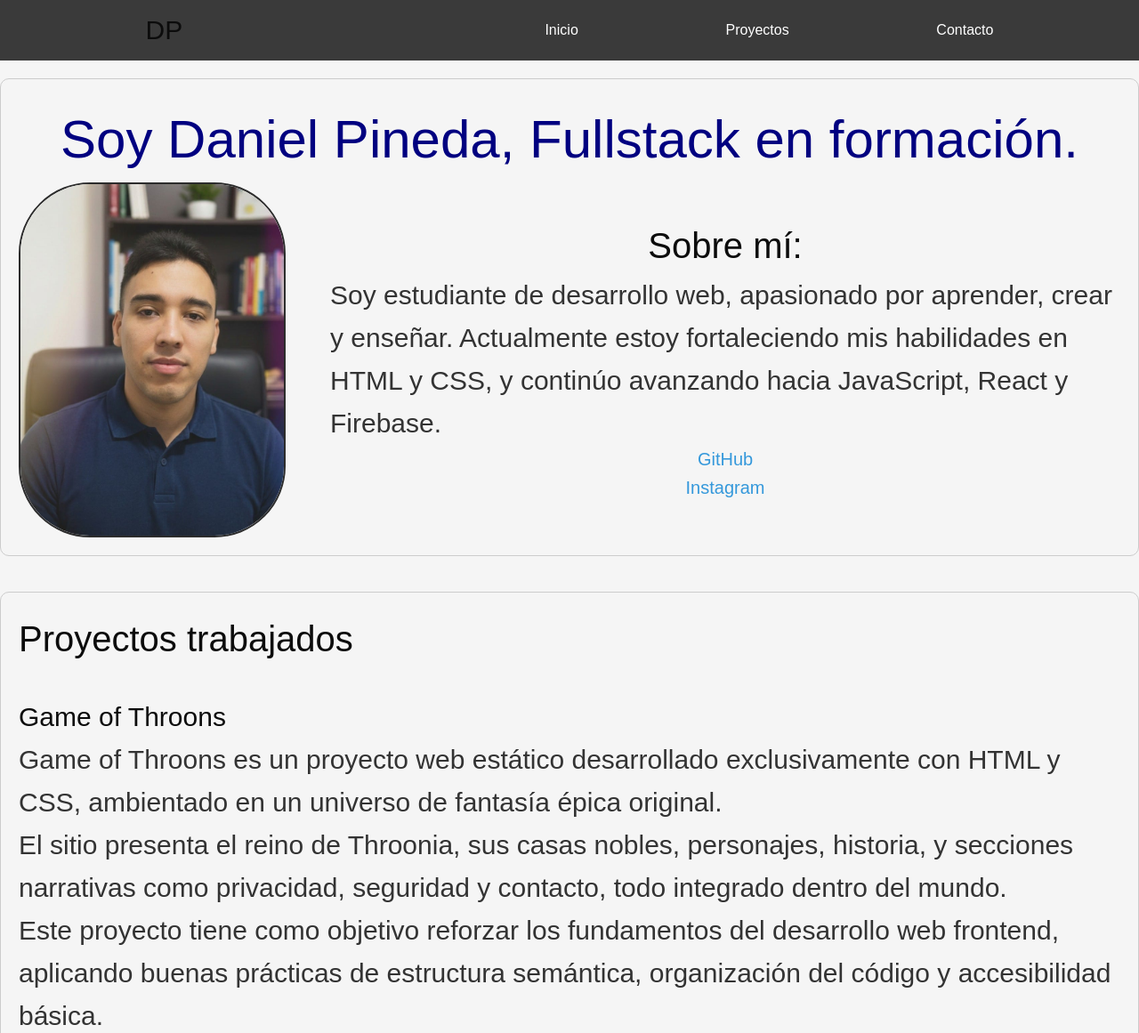
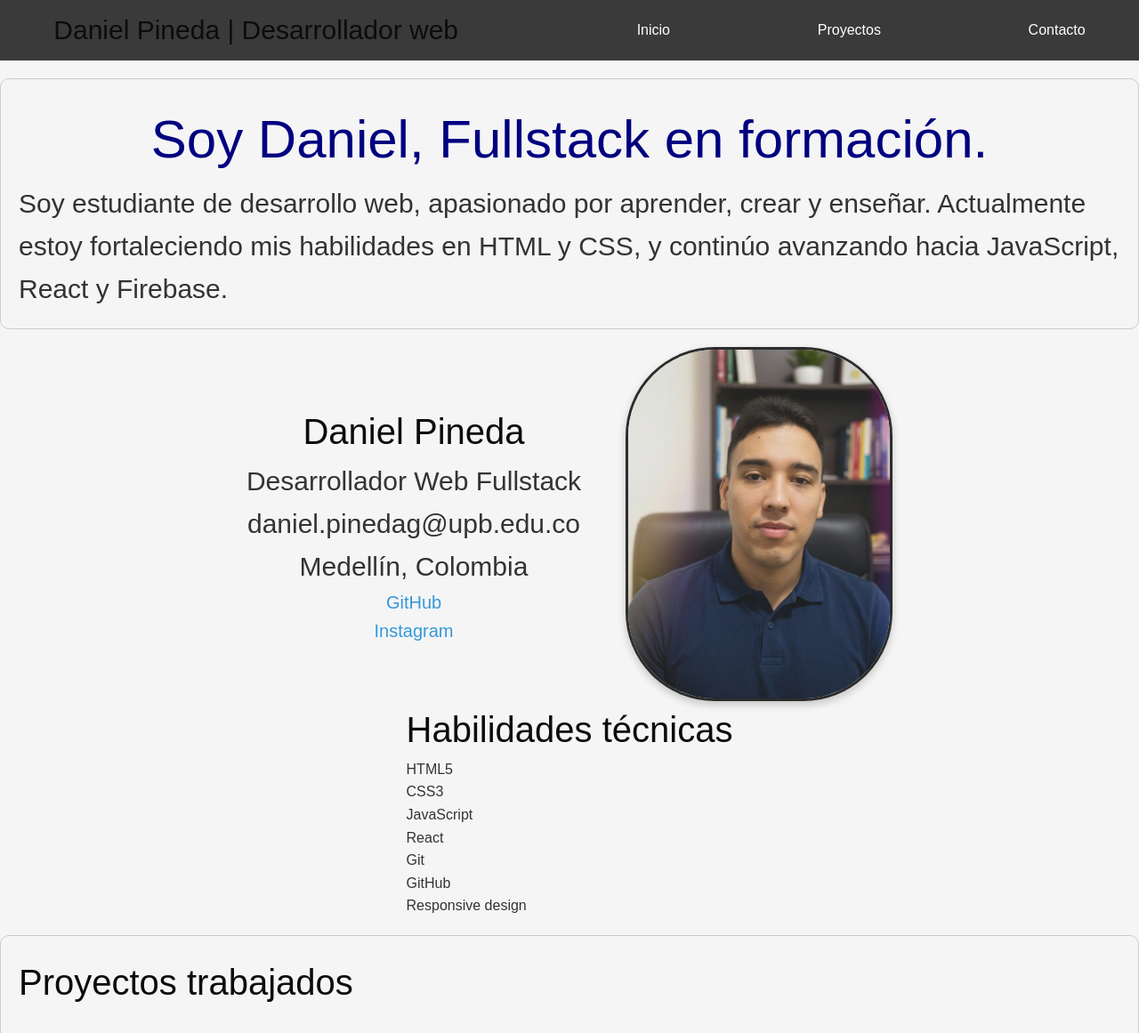
Before and after one commit to DanielPineda404/portfolio, a plain HTML site: page index.html in a window 1280 px wide. Shown: the top 1161 px of the page at 89% size. Drawn offline with Linux system fonts and the light colour scheme.

Commit message:
feat(portfolio): add technical skills section and reorganize layout

```diff
--- a/index.html
+++ b/index.html
@@ -14,7 +14,7 @@
         <div class="header__container">
 
             <a href="index.html">
-                <h3>DP</h3>
+                <h3>Daniel Pineda | Desarrollador web</h3>
             </a>
 
             <nav class="header__nav">
@@ -45,25 +45,47 @@
 
             <section class="section__aboutme">
 
-                <h1>Soy Daniel Pineda, Fullstack en formación.</h1>
+                <h1>Soy Daniel, Fullstack en formación.</h1>
 
-                <div class="aboutme__content">
+                <p>Soy estudiante de desarrollo web, apasionado por aprender, crear y enseñar. Actualmente estoy fortaleciendo mis habilidades en HTML y CSS, y continúo avanzando hacia JavaScript, React y Firebase.</p>
 
-                    <img class="aboutme__img" src="/assets/img/Imagen-DanielPineda-Oficina.jpeg" alt="foto daniel pineda sentado mirando a la camara">
+            </section>
 
-                    <div class="aboutme__description">
 
-                        <h2>Sobre mí:</h2>
+            <section class="aboutme__content">
 
-                        <p>Soy estudiante de desarrollo web, apasionado por aprender, crear y enseñar. Actualmente estoy fortaleciendo mis habilidades en HTML y CSS, y continúo avanzando hacia JavaScript, React y Firebase.</p>
+                <div class="aboutme__description">
 
-                        <a href="https://www.github.com/danielpineda404" target="_blank">GitHub</a>
+                    <h2>Daniel Pineda</h2>
+                    <p>Desarrollador Web Fullstack</p>
+                    <p>daniel.pinedag@upb.edu.co</p>
+                    <p>Medellín, Colombia</p>
 
-                        <a href="https://www.instagram.com/danielpineda.404" target="_blank">Instagram</a>
+                    <a href="https://www.github.com/danielpineda404" target="_blank">GitHub</a>
 
-                    </div>
+                    <a href="https://www.instagram.com/danielpineda.404" target="_blank">Instagram</a>
 
                 </div>
+
+                <img class="aboutme__img" src="/assets/img/Imagen-DanielPineda-Oficina.jpeg" alt="foto daniel pineda sentado mirando a la camara">
+
+            </section>
+
+            <section class="section__stack">
+
+                <ul>
+
+                    <h2>Habilidades técnicas</h2>
+
+                    <li>HTML5</li>
+                    <li>CSS3</li>
+                    <li>JavaScript</li>
+                    <li>React</li>
+                    <li>Git</li>
+                    <li>GitHub</li>
+                    <li>Responsive design</li>
+
+                </ul>
 
             </section>
 
@@ -77,7 +99,7 @@
 
                         <h3>Game of Throons</h3>
                         <p>
-                            Game of Throons es un proyecto web estático desarrollado exclusivamente con HTML y CSS, ambientado en un universo de fantasía épica original.
+                            Es un proyecto web estático desarrollado exclusivamente con HTML y CSS, ambientado en un universo de fantasía épica original.
                         </p>
                         <p>
                             El sitio presenta el reino de Throonia, sus casas nobles, personajes, historia, y secciones narrativas como privacidad, seguridad y contacto, todo integrado dentro del mundo.
--- a/styles.css
+++ b/styles.css
@@ -89,15 +89,17 @@ a{
 
 .aboutme__content{
     display: flex;
-    justify-content:space-between;
+    justify-content:center;
     width: 100%;
     gap: 50px;
 }
 
 .aboutme__img{
     width: 300px;
-    border: 2px solid #2c2c2c;
-    border-radius: 80px;
+    object-fit: cover;
+    border: 3px solid #2c2c2c;
+    border-radius: 100px;
+    box-shadow: 0 4px 10px rgba(0,0,0,0.2);
 }
 
 .aboutme__description{
```
